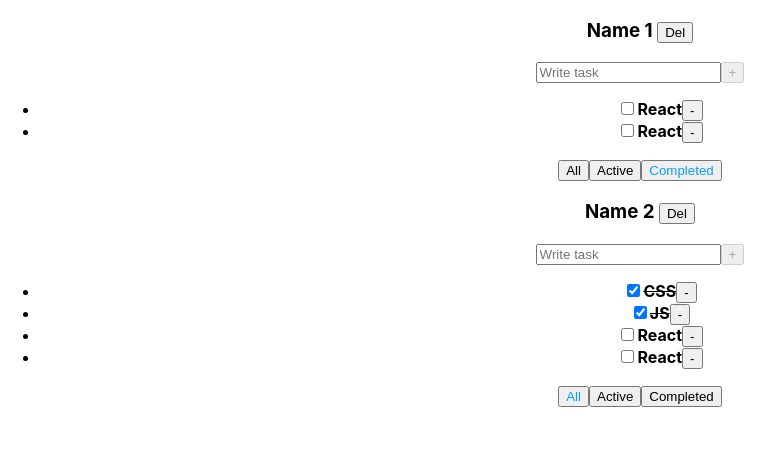
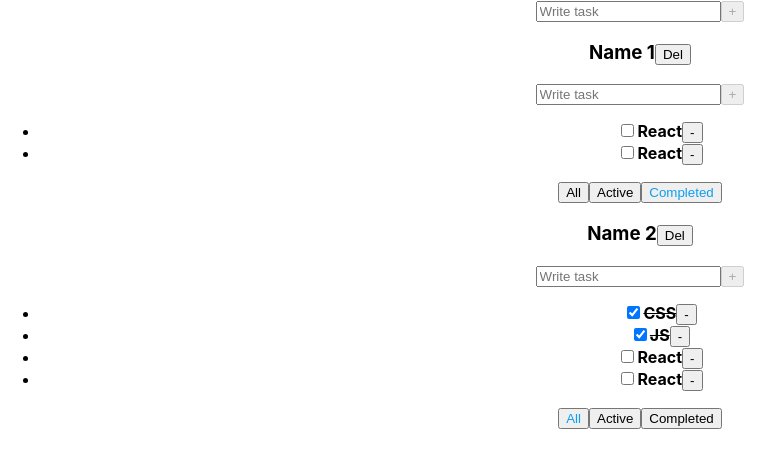
Before and after one commit to WebSergeevDima/it-incubator-todolist-ts, a React (Create React App) app: page / in a window 1280 px wide. Shown: the top 468 px of the page, without its empty margins (0-784 px from the left). Built offline with nearby package versions, Linux system fonts and the light colour scheme.

Commit message:
completed week 6

```diff
--- /dev/null
+++ b/src/AddItemForm.tsx
@@ -0,0 +1,45 @@
+import React, {ChangeEvent, KeyboardEvent, useState} from "react";
+
+type PropsType = {
+    callBack: (todolistId: string) => void
+};
+
+const AddItemForm: React.FC<PropsType> = (props) => {
+
+    let [title, setTitle] = useState<string>('');
+    let [error, setError] = useState<boolean>(false);
+
+    const recommendedTitleLang = 20;
+    const isAddTaskPossible:boolean = !title.length || title.length > recommendedTitleLang;
+
+    const setLocalTitleHandler = (e: ChangeEvent<HTMLInputElement>) =>  setTitle(e.currentTarget.value);
+
+    const onKeyDownAddTaskHandler = (e: KeyboardEvent<HTMLInputElement>) => isAddTaskPossible ? undefined : e.key === 'Enter' && addTaskHandler();
+
+    const addTaskHandler = () => {
+
+        const trimmedTitle = title.trim();
+
+        if(trimmedTitle) {
+            props.callBack(trimmedTitle);
+        } else {
+            setError(true);
+        }
+        setTitle('');
+
+    }
+    const longTitle = title.length > recommendedTitleLang ? <h2>Is big(</h2> : '';
+    const errorTitleMessage = error && <h2>Is HARD!!(</h2>;
+
+    return (
+        <div>
+            <input placeholder={'Write task'} value={title} onChange={setLocalTitleHandler}
+                   onKeyDown={onKeyDownAddTaskHandler} className={error ? 'input-error' : ''}/>
+            <button onClick={addTaskHandler} disabled={isAddTaskPossible}>+</button>
+            {longTitle}
+            {errorTitleMessage}
+        </div>
+    );
+}
+
+export default AddItemForm;
--- a/src/App.tsx
+++ b/src/App.tsx
@@ -2,6 +2,7 @@ import React, {useState} from 'react';
 import './App.css';
 import {TaskType, Todolist} from "./Todolist";
 import {v1} from "uuid";
+import AddItemForm from "./AddItemForm";
 
 export type FilterValueType = 'all' | 'completed' | 'active';
 
@@ -48,6 +49,15 @@ function App() {
 
     }
 
+    const updateTask = (todolistId: string, taskId: string,  title: string) => {
+        const newTask = {...tasks, [todolistId]: tasks[todolistId].map(item => taskId === item.id ? item.title = title : item)};
+    }
+
+    const updateTodolist = (todolistId: string, title: string) => {
+            setTodolists(todolists.map(item => item.id === todolistId ? {...item, title:title} : item))
+    }
+
+
     const changeTaskStatus = (todolistId: string, taskId: string, isChecked: boolean) => {
 
         setTasks({...tasks, [todolistId]: tasks[todolistId].map(item => item.id === taskId ? {...item, isDone: isChecked} : item)})
@@ -86,10 +96,25 @@ function App() {
 
     }
 
+    const addTodolist = (newTitle: string) => {
+        const newId = v1();
+        const newTodolist: TodolistsType = {id: newId, title: newTitle, filter: 'all'};
+        setTodolists([...todolists, newTodolist]);
+        setTasks({...tasks, [newId]: [{id: v1(), title: 'CSS', isDone: true}]})
+    }
+
+
+
+
     return (
         <div className={'App'}>
+
+            <AddItemForm callBack={addTodolist} />
+
             {todolists.map(item => {
                 return (
+                    <div>
+
                         <Todolist key={item.id}
                                   todolistId={item.id}
                                   title={item.title}
@@ -99,7 +124,10 @@ function App() {
                                   addTask={addTask}
                                   removeTask={removeTask}
                                   changeFilter={changeFilter}
-                              removeTodo={removeTodo}/>
+                                  removeTodo={removeTodo}
+                                  updateTask={updateTask}
+                                  updateTodolist={updateTodolist}/>
+                    </div>
                 );
             })}
         </div>
--- /dev/null
+++ b/src/EditableSpan.tsx
@@ -0,0 +1,33 @@
+import React, {ChangeEvent, useState} from 'react';
+
+type PropsType = {
+    title: string
+    callBack: (title: string) => void
+}
+
+const EditableSpan: React.FC<PropsType> = (props) => {
+
+    const [edit, setEdit] = useState(false);
+    let [newTitle, setNewTitle] = useState(props.title);
+
+    const onChangeHandler = (e: ChangeEvent<HTMLInputElement>) => {
+        setNewTitle(e.currentTarget.value);
+    }
+
+    const addTask = () => {
+        props.callBack(newTitle);
+    }
+
+    const editHandler = () => {
+        setEdit(!edit);
+        addTask();
+    }
+
+    return (
+            edit ?
+                <input value={newTitle} onBlur={editHandler} onChange={onChangeHandler} autoFocus /> :
+                <span onDoubleClick={editHandler}>{newTitle}</span>
+    );
+};
+
+export default EditableSpan;
--- a/src/Todolist.tsx
+++ b/src/Todolist.tsx
@@ -1,5 +1,7 @@
 import React, {ChangeEvent, useState, KeyboardEvent} from "react";
 import {FilterValueType} from "./App";
+import AddItemForm from "./AddItemForm";
+import EditableSpan from "./EditableSpan";
 
 export type TaskType = {
     id: string,
@@ -17,15 +19,13 @@ type PropsType = {
     addTask: (todolistId: string, title: string) => void
     changeFilter: (todolistId: string, value: FilterValueType) => void
     removeTodo: (todolistId: string) => void
+    updateTask: (todolistId: string, taskId: string, title: string) => void
+    updateTodolist: (todolistId: string, title: string) => void
 };
 
 export function Todolist(props: PropsType) {
 
-    let [title, setTitle] = useState<string>('');
     let [error, setError] = useState<boolean>(false);
-
-    const recommendedTitleLang = 20;
-    const isAddTaskPossible:boolean = !title.length || title.length > recommendedTitleLang;
 
     const todoListItems: JSX.Element[] = props.tasks.map(item => {
 
@@ -33,52 +33,48 @@ export function Todolist(props: PropsType) {
             props.removeTask(props.todolistId, item.id);
         };
 
-        const changeTaskStatusHandler =  (e: ChangeEvent<HTMLInputElement>)=> {
+        const changeTaskStatusHandler = (e: ChangeEvent<HTMLInputElement>) => {
             error && setError(false);
             props.changeTaskStatus(props.todolistId, item.id, e.currentTarget.checked);
         }
 
+        const updateTaskHandler = (todolistId: string, newTitle: string) => {
+            props.updateTask(todolistId, item.id, newTitle);
+        }
+
+
         return (
             <li>
                 <input type="checkbox" checked={item.isDone} onChange={changeTaskStatusHandler}/>
-                <span className={item.isDone ? 'task task-done' : 'task'}>{item.title}</span>
+                <span className={item.isDone ? 'task task-done' : 'task'}>
+                    <EditableSpan title={item.title} callBack={(newTitle) => updateTaskHandler(item.id, newTitle)}/>
+                </span>
                 <button onClick={removeTaskHandler}>-</button>
             </li>
         );
     });
 
-    const addTaskHandler = () => {
-
-        const trimmedTitle = title.trim();
-
-        if(trimmedTitle) {
-            props.addTask(props.todolistId, trimmedTitle);
-        } else {
-            setError(true);
-        }
-        setTitle('');
-
+    const removeTodoHandler = () => {
+        props.removeTodo(props.todolistId);
     }
 
-    const removeTodoHandler =() => {
-        props.removeTodo(props.todolistId);
+    const addTaskHandler = (title: string) => {
+        props.addTask(props.todolistId, title);
     }
-    const setLocalTitleHandler = (e: ChangeEvent<HTMLInputElement>) =>  setTitle(e.currentTarget.value);
-    const onKeyDownAddTaskHandler = (e: KeyboardEvent<HTMLInputElement>) => isAddTaskPossible ? undefined : e.key === 'Enter' && addTaskHandler();
-    const longTitle = title.length > recommendedTitleLang ? <h2>Is big(</h2> : '';
-    const errorTitleMessage = error && <h2>Is HARD!!(</h2>;
 
+
+    const updateTodolistHandler = (newTitle: string) => {
+        props.updateTodolist(props.todolistId, newTitle);
+    }
 
     return (
         <div>
-            <h3>{props.title} <button onClick={removeTodoHandler}>Del</button></h3>
-            <div>
-                <input placeholder={'Write task'} value={title} onChange={setLocalTitleHandler}
-                       onKeyDown={onKeyDownAddTaskHandler} className={error ? 'input-error' : ''}/>
-                <button onClick={addTaskHandler} disabled={isAddTaskPossible}>+</button>
-                {longTitle}
-                {errorTitleMessage}
-            </div>
+            <h3>
+                <EditableSpan title={props.title} callBack={(newTitle) => updateTodolistHandler(newTitle)}/>
+                <button onClick={removeTodoHandler}>Del</button>
+            </h3>
+
+            <AddItemForm callBack={addTaskHandler}/>
 
             <ul>
                 {todoListItems}
@@ -87,10 +83,10 @@ export function Todolist(props: PropsType) {
             <button onClick={() => props.changeFilter(props.todolistId, 'all')}
                     className={props.filter === 'all' ? 'btn-active' : ''}>All
             </button>
-            <button onClick={() => props.changeFilter(props.todolistId,'active')}
+            <button onClick={() => props.changeFilter(props.todolistId, 'active')}
                     className={props.filter === 'active' ? 'btn-active' : ''}>Active
             </button>
-            <button onClick={() => props.changeFilter(props.todolistId,'completed')}
+            <button onClick={() => props.changeFilter(props.todolistId, 'completed')}
                     className={props.filter === 'completed' ? 'btn-active' : ''}>Completed
             </button>
         </div>
```
Lines whose indentation alone changed are shown as unchanged.
